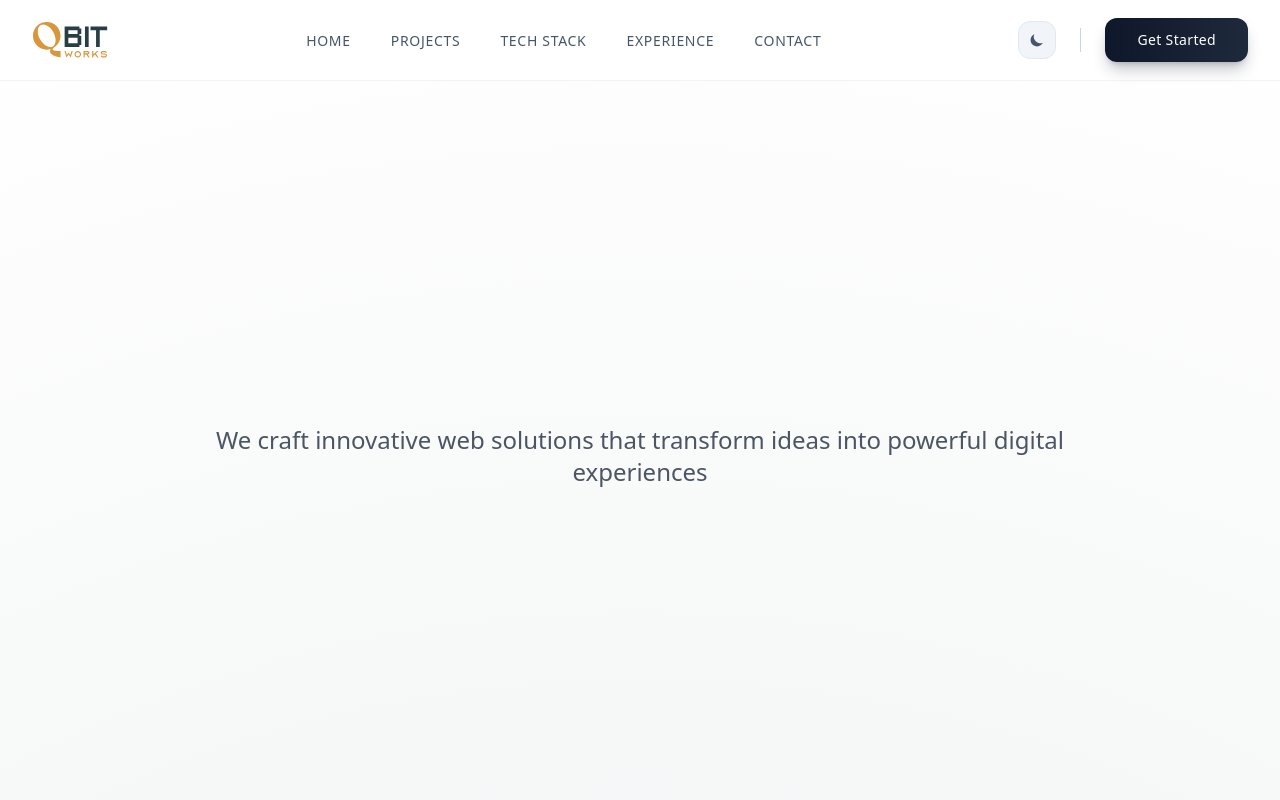
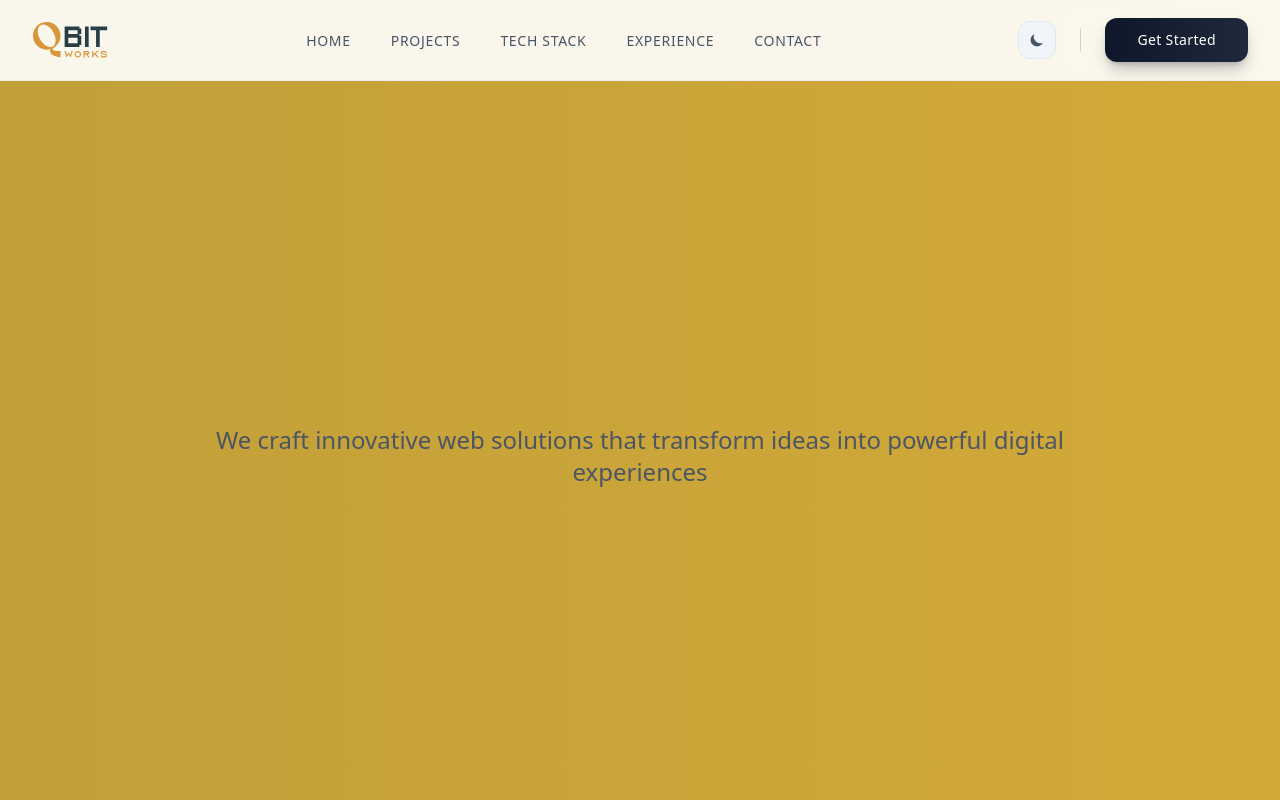
Before and after one commit to Achref23illi/QbitWorks, a React (Vite) app: page / in a window 1280 px wide. Shown: the top 800 px of the page. Built offline with nearby package versions, Linux system fonts and the light colour scheme.

Commit message:
feat: animate hero gradient and colors

```diff
--- a/src/components/Hero.tsx
+++ b/src/components/Hero.tsx
@@ -14,6 +14,18 @@ export const Hero: React.FC = () => {
     "CREATING POWERFUL EXPERIENCES",
     "DEVELOPING CUTTING-EDGE TECH"
   ]
+
+  const gold = '#D4AF37'
+
+  // Change background and title color when phrase updates
+  useEffect(() => {
+    if (!heroRef.current || !titleRef.current) return
+    const bgColor = currentPhrase === 0 ? '#ffffff' : gold
+    const textColor = currentPhrase === 0 ? '#273E47' : '#ffffff'
+
+    gsap.to(heroRef.current, { backgroundColor: bgColor, duration: 0.5 })
+    gsap.to(titleRef.current, { color: textColor, duration: 0.5 })
+  }, [currentPhrase])
 
   useEffect(() => {
     if (!heroRef.current || !titleRef.current) return
@@ -36,7 +48,6 @@ export const Hero: React.FC = () => {
         scrub: true
       }
     })
-      .to(heroRef.current, { backgroundColor: '#273E47', ease: 'none' }, 0)
       .to(titleRef.current, { y: -150, scale: 1.2, ease: 'none' }, 0)
 
     const handleScroll = () => {
@@ -57,29 +68,18 @@ export const Hero: React.FC = () => {
     <section
       ref={heroRef}
       id="home"
-      className="relative bg-white dark:bg-gray-900"
+      className="relative bg-white dark:bg-gray-900 overflow-hidden"
       style={{ height: `${phrases.length * 100}vh`, paddingTop: '80px' }}
     >
       {/* Background gradient */}
-      <div
-        className="absolute inset-0"
-        style={{
-          background:
-            'radial-gradient(circle at 50% 50%, rgba(216, 151, 60, 0.1) 0%, rgba(39, 62, 71, 0.05) 50%, transparent 100%)'
-        }}
-      />
+      <div className="absolute inset-0 gradient-move opacity-20" />
 
       <div className="sticky top-0 flex items-center justify-center h-screen container mx-auto px-4 text-center relative z-10">
         {/* Main title */}
         <h1
           ref={titleRef}
-          className="font-techno text-4xl md:text-6xl lg:text-8xl font-bold mb-8 leading-tight"
-          style={{
-            background: 'linear-gradient(135deg, #D8973C 0%, #273E47 100%)',
-            WebkitBackgroundClip: 'text',
-            WebkitTextFillColor: 'transparent',
-            backgroundClip: 'text'
-          }}
+          className="font-techno text-4xl md:text-6xl lg:text-8xl font-bold mb-8 leading-tight drop-shadow-lg"
+          style={{ color: '#273E47' }}
         >
           {phrases[currentPhrase]}
         </h1>
--- a/src/index.css
+++ b/src/index.css
@@ -18,3 +18,37 @@
     padding: 0;
   }
 }
+
+@layer utilities {
+  .gradient-move {
+    background: linear-gradient(270deg, #d8973c, #273e47, #d8973c);
+    background-size: 400% 400%;
+    animation: gradientAnimation 12s ease infinite;
+  }
+
+  .shadow-pulse {
+    box-shadow: 0 0 30px rgba(0, 0, 0, 0.2);
+    animation: shadowPulse 6s ease-in-out infinite;
+  }
+}
+
+@keyframes gradientAnimation {
+  0% {
+    background-position: 0% 50%;
+  }
+  50% {
+    background-position: 100% 50%;
+  }
+  100% {
+    background-position: 0% 50%;
+  }
+}
+
+@keyframes shadowPulse {
+  0%, 100% {
+    box-shadow: 0 0 30px rgba(0, 0, 0, 0.2);
+  }
+  50% {
+    box-shadow: 0 0 60px rgba(0, 0, 0, 0.3);
+  }
+}
```
